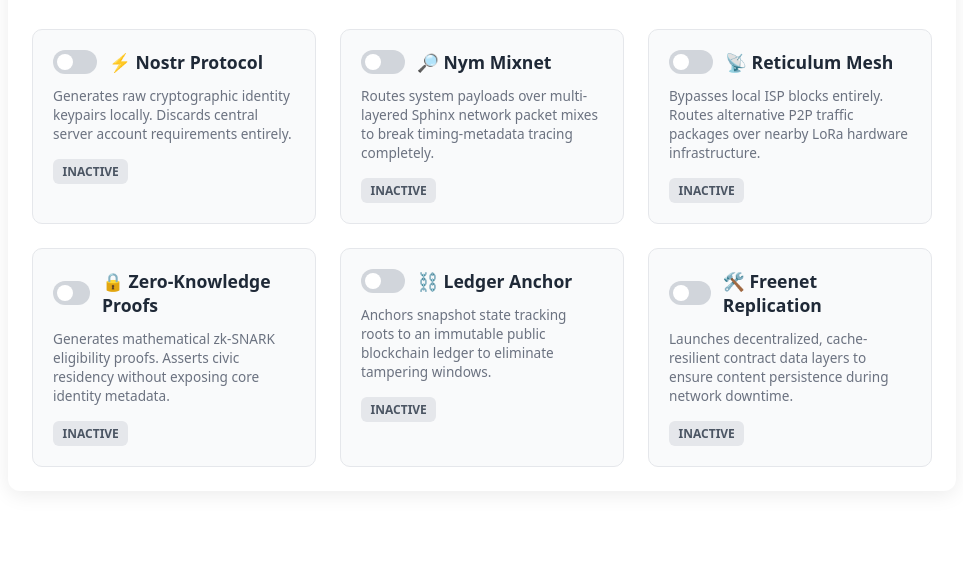
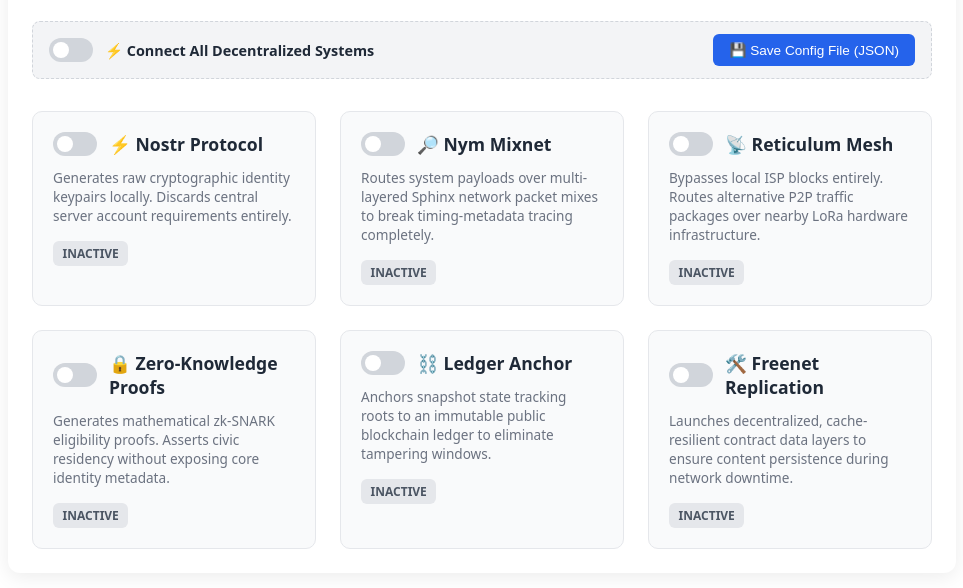
Before and after one commit to netzen-abm/janavani-os, a plain HTML site: page index.html in a window 1280 px wide. Shown: the part 120-708 px from the top of the page, without its empty margins (158-1121 px from the left). Drawn offline with Linux system fonts and the light colour scheme.

Commit message:
feat: add global toggle switch and local JSON config exporter to the frontend layout

```diff
--- a/index.html
+++ b/index.html
@@ -3,6 +3,17 @@
   <div class="panel-header">
     <h2>🛠️ Decentralized Node Optimization Suite</h2>
     <p>Empower your connection. Opt-in to individual privacy, transport, and identity protocols seamlessly.</p>
+
+    <!-- Global Master Controller Framework Component Layer -->
+    <div class="global-control-bar">
+      <label class="switch-container master-switch">
+        <input type="checkbox" id="master-toggle" onchange="toggleAllProtocols(this.checked)">
+        <span class="slider"></span>
+      </label>
+      <span class="master-label">⚡ Connect All Decentralized Systems</span>
+
+      <button class="export-btn" onclick="exportConfiguration()">💾 Save Config File (JSON)</button>
+    </div>
   </div>
 
   <div class="protocol-grid">
@@ -10,7 +21,7 @@
     <div class="protocol-card" id="card-nostr">
       <div class="card-header">
         <label class="switch-container">
-          <input type="checkbox" id="toggle-nostr" onchange="updateProtocolState('nostr')">
+          <input type="checkbox" id="toggle-nostr" class="protocol-checkbox" onchange="updateProtocolState('nostr')">
           <span class="slider"></span>
         </label>
         <h3>⚡ Nostr Protocol</h3>
@@ -23,7 +34,7 @@
     <div class="protocol-card" id="card-nym">
       <div class="card-header">
         <label class="switch-container">
-          <input type="checkbox" id="toggle-nym" onchange="updateProtocolState('nym')">
+          <input type="checkbox" id="toggle-nym" class="protocol-checkbox" onchange="updateProtocolState('nym')">
           <span class="slider"></span>
         </label>
         <h3>🔎 Nym Mixnet</h3>
@@ -36,7 +47,7 @@
     <div class="protocol-card" id="card-reticulum">
       <div class="card-header">
         <label class="switch-container">
-          <input type="checkbox" id="toggle-reticulum" onchange="updateProtocolState('reticulum')">
+          <input type="checkbox" id="toggle-reticulum" class="protocol-checkbox" onchange="updateProtocolState('reticulum')">
           <span class="slider"></span>
         </label>
         <h3>📡 Reticulum Mesh</h3>
@@ -49,7 +60,7 @@
     <div class="protocol-card" id="card-zkp">
       <div class="card-header">
         <label class="switch-container">
-          <input type="checkbox" id="toggle-zkp" onchange="updateProtocolState('zkp')">
+          <input type="checkbox" id="toggle-zkp" class="protocol-checkbox" onchange="updateProtocolState('zkp')">
           <span class="slider"></span>
         </label>
         <h3>🔒 Zero-Knowledge Proofs</h3>
@@ -62,7 +73,7 @@
     <div class="protocol-card" id="card-blockchain">
       <div class="card-header">
         <label class="switch-container">
-          <input type="checkbox" id="toggle-blockchain" onchange="updateProtocolState('blockchain')">
+          <input type="checkbox" id="toggle-blockchain" class="protocol-checkbox" onchange="updateProtocolState('blockchain')">
           <span class="slider"></span>
         </label>
         <h3>⛓️ Ledger Anchor</h3>
@@ -75,7 +86,7 @@
     <div class="protocol-card" id="card-freenet">
       <div class="card-header">
         <label class="switch-container">
-          <input type="checkbox" id="toggle-freenet" onchange="updateProtocolState('freenet')">
+          <input type="checkbox" id="toggle-freenet" class="protocol-checkbox" onchange="updateProtocolState('freenet')">
           <span class="slider"></span>
         </label>
         <h3>🛠️ Freenet Replication</h3>
@@ -98,7 +109,38 @@
     box-shadow: 0 4px 20px rgba(0,0,0,0.08);
   }
   .panel-header h2 { margin: 0 0 0.5rem 0; color: #111827; }
-  .panel-header p { margin: 0 0 2rem 0; color: #4b5563; font-size: 0.95rem; }
+  .panel-header p { margin: 0 0 1.5rem 0; color: #4b5563; font-size: 0.95rem; }
+
+  /* Global Control Subpanel Strip Blueprint */
+  .global-control-bar {
+    display: flex;
+    align-items: center;
+    background: #f3f4f6;
+    padding: 0.75rem 1rem;
+    border-radius: 8px;
+    margin-bottom: 2rem;
+    border: 1px dashed #d1d5db;
+  }
+  .master-label {
+    font-weight: 600;
+    color: #1f2937;
+    margin-left: 0.75rem;
+    font-size: 0.9rem;
+    flex-grow: 1;
+  }
+  .export-btn {
+    background-color: #2563eb;
+    color: white;
+    border: none;
+    padding: 0.5rem 1rem;
+    border-radius: 6px;
+    font-size: 0.85rem;
+    font-weight: 500;
+    cursor: pointer;
+    transition: background 0.15s ease-in-out;
+  }
+  .export-btn:hover { background-color: #1d4ed8; }
+
   .protocol-grid {
     display: grid;
     grid-template-columns: repeat(auto-fit, minmax(260px, 1fr));
@@ -125,7 +167,7 @@
   .card-desc { font-size: 0.85rem; color: #6b7280; line-height: 1.4; margin: 0 0 1rem 0; }
 
   /* Modular Custom Toggle Switch Styling */
-  .switch-container { position: relative; display: inline-block; width: 44px; height: 24px; }
+  .switch-container { position: relative; display: inline-block; width: 44px; height: 24px; flex-shrink: 0; }
   .switch-container input { opacity: 0; width: 0; height: 0; }
   .slider {
     position: absolute; cursor: pointer; top: 0; left: 0; right: 0; bottom: 0;
@@ -147,8 +189,11 @@
   .status-badge.enabled { background: #d1fae5; color: #065f46; }
 </style>
 
-<!-- Operational State Synchronization Controller -->
+<!-- Operational State Synchronization Controller Engine -->
 <script>
+  // Global protocols tracking pool array index definitions
+  const protocolKeys = ['nostr', 'nym', 'reticulum', 'zkp', 'blockchain', 'freenet'];
+
   function updateProtocolState(protocolName) {
     const toggle = document.getElementById(`toggle-${protocolName}`);
     const card = document.getElementById(`card-${protocolName}`);
@@ -158,12 +203,48 @@
       card.classList.add('active');
       badge.textContent = 'Active Sync';
       badge.className = 'status-badge enabled';
-      console.log(`📡 [Janavani Node Router]: Initializing runtime linkages for native "${protocolName}" features.`);
     } else {
       card.classList.remove('active');
       badge.textContent = 'Inactive';
       badge.className = 'status-badge disabled';
-      console.log(`🛑 [Janavani Node Router]: Decoupling context bindings. Standby status assigned for "${protocolName}".`);
+      // If any single toggle turns off, ensure master checkbox states clear safely
+      document.getElementById('master-toggle').checked = false;
     }
   }
-</script>
+
+  // Master controller method processing simultaneous global triggers
+  function toggleAllProtocols(shouldEnableAll) {
+    protocolKeys.forEach(protocol => {
+      const toggleElement = document.getElementById(`toggle-${protocol}`);
+      if (toggleElement.checked !== shouldEnableAll) {
+        toggleElement.checked = shouldEnableAll;
+        updateProtocolState(protocol);
+      }
+    });
+    console.log(`🎛️ [Janavani Master Router]: Global override executed. All protocols state updated to: ${shouldEnableAll}`);
+  }
+
+  // System Configuration Exporter Utility Processing Data Trunks into Client Local Download Targets
+  function exportConfiguration() {
+    const activeConfigurationMap = {
+      project_anchor: "Janavani Civic Suite",
+      export_timestamp: new Date().toISOString(),
+      active_features: {}
+    };
+
+    protocolKeys.forEach(protocol => {
+      const isEnabled = document.getElementById(`toggle-${protocol}`).checked;
+      activeConfigurationMap.active_features[protocol] = isEnabled;
+    });
+
+    // Translate JSON object parameters into a download-safe text blob target format
+    const payloadString = JSON.stringify(activeConfigurationMap, null, 2);
+    const dataBlob = new Blob([payloadString], { type: 'application/json' });
+    const downloadAnchor = document.createElement('a');
+
+    downloadAnchor.href = URL.createObjectURL(dataBlob);
+    downloadAnchor.download = 'janavani-node-config.json';
+
+    document.body.appendChild(downloadAnchor);
+    downloadAnchor.click();
+    document.body.removeChild(downloadAnchor);
```
